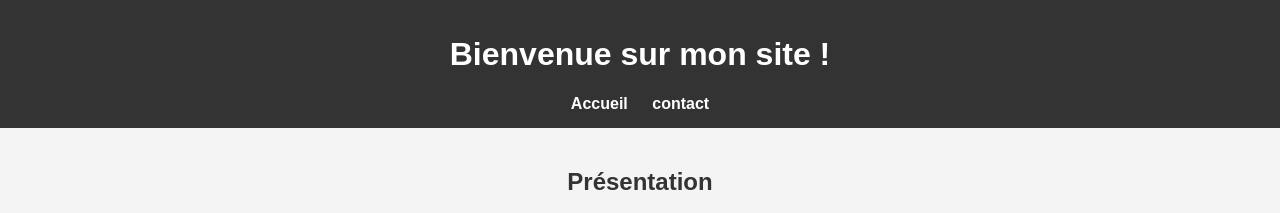
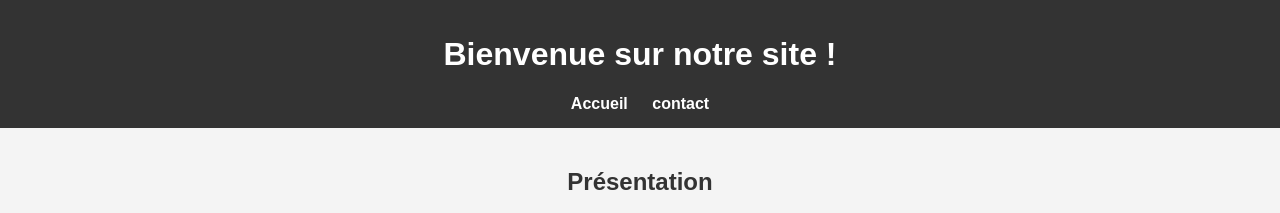
Before and after one commit to Ndeye-DIA/Projet-git2, a plain HTML site: page index.html in a window 1280 px wide. Shown: the top 213 px of the page. Drawn offline with Linux system fonts and the light colour scheme.

Commit message:
ajout des nouveaux modif

```diff
--- a/index.html
+++ b/index.html
@@ -3,12 +3,12 @@
 <head>
     <meta charset="UTF-8">
     <meta name="viewport" content="width=device-width, initial-scale=1.0">
-    <title>Document</title>
+    <title>Anneli_Tarek_Ndye</title>
     <link rel="stylesheet" href="style.css">
 </head>
 <body>
     <header>
-        <h1>Bienvenue sur mon site !</h1>
+        <h1>Bienvenue sur notre site !</h1>
         <nav>
            <a href="index.html">Accueil</a>
            <a href="contact.html">contact</a>
```
